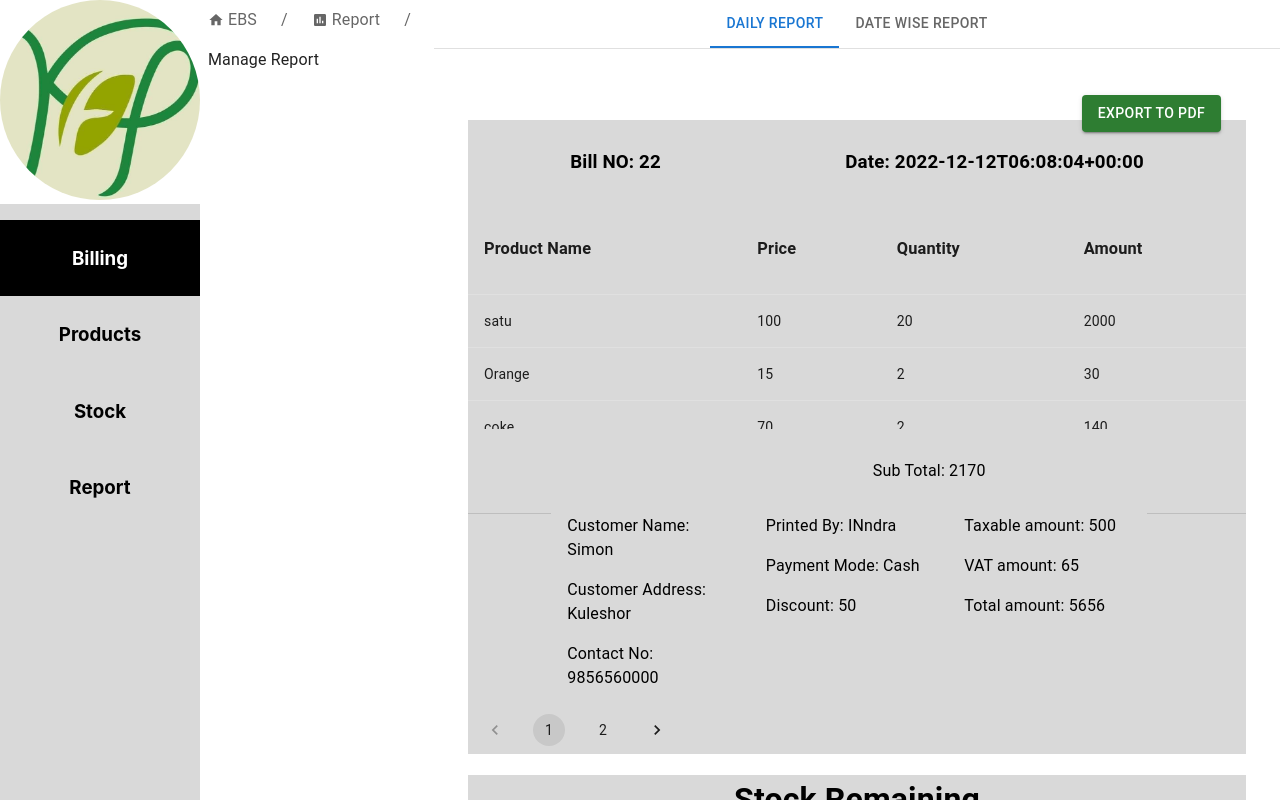
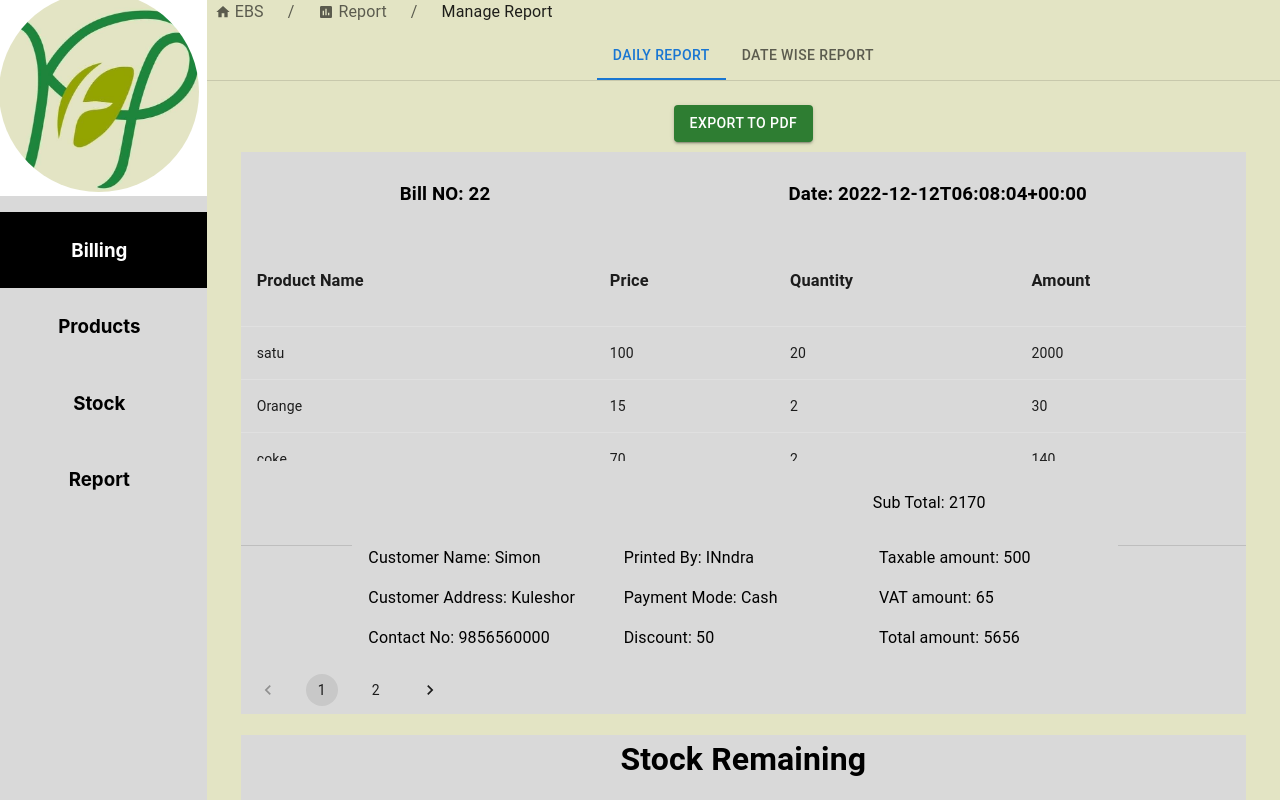
Before and after one commit to unchhohang/Kalpa, a React (Create React App) app: page /report in a window 1280 px wide. Shown: the top 800 px of the page. Built offline with nearby package versions, Linux system fonts and the light colour scheme.

Commit message:
frame improvement

```diff
--- a/package.json
+++ b/package.json
@@ -7,6 +7,7 @@
     "@emotion/styled": "^11.10.5",
     "@material-ui/styles": "^4.11.5",
     "@mui/icons-material": "^5.10.16",
+    "@mui/lab": "^5.0.0-alpha.110",
     "@mui/material": "^5.10.16",
     "@mui/styled-engine-sc": "^5.10.14",
     "@mui/x-date-pickers": "^5.0.9",
--- a/src/App.css
+++ b/src/App.css
@@ -1,9 +1,10 @@
 
 .App {
   text-align: center;
-  display: flex;
+  /* display: flex; */
   /* min-height: 100vh; */
   /* min-width: 100vw; */
+  background-color: #E3E4C4;
 }
 
 .Background{
@@ -12,7 +13,7 @@
 }
 
 .div{
-  display: flex;
+  /* display: flex; */
   align-items: center;
 }
 
--- a/src/App.js
+++ b/src/App.js
@@ -8,13 +8,20 @@ import Report from "./component/Report";
 import NavSideBar from "./component/NavSideBar";
 import { AdapterMoment } from "@mui/x-date-pickers/AdapterMoment"; // Imported for date picker accord to docs
 import { LocalizationProvider } from "@mui/x-date-pickers";
+import { Grid } from "@mui/material";
 
 function App() {
   function Layout() {
     return (
       <>
-        <NavSideBar />
-        <Outlet />
+        <Grid container spacing={1}>
+          <Grid xs={2}>
+            <NavSideBar />
+          </Grid>
+          <Grid xs={10}>
+          <Outlet />
+          </Grid>
+        </Grid>
       </>
     );
   }
--- a/src/css/main.css
+++ b/src/css/main.css
@@ -1,7 +1,7 @@
 .container {
   display: flex;
   flex-direction: column;
-  min-width: 88vw;
+  /* min-width: 88vw; */
   background-color: #e3e4c4;
 }
 
@@ -37,10 +37,10 @@
 }
 
 .detail {
-  padding: 10px;
+  /* padding: 10px;
   margin: 10px;
   padding-bottom: 0;
-  margin-bottom: 0;
+  margin-bottom: 0; */
 }
 
 .sub-total {
@@ -70,8 +70,8 @@
 
 .pdf-btn{
   position: relative;
-  left: 23vw;
-  top: 22px;
+  /* left: 23vw; */
+  /* top: 22px; */
 }
 
 .report-delete{
@@ -90,14 +90,14 @@
 }
 
 .billing-customer-input {
-  width: 21%;
+  width: 45%;
   margin: 10px;
   padding: 10px;
 }
 
 .billing-action-table {
   overflow: auto;
-  height: 50vh;
+  /* height: 50vh; */
   /* margin: 10px;
   padding: 10px; */
 }
```
Also changed, not shown: 1 other file (tests, documents, lock files or other folders).
